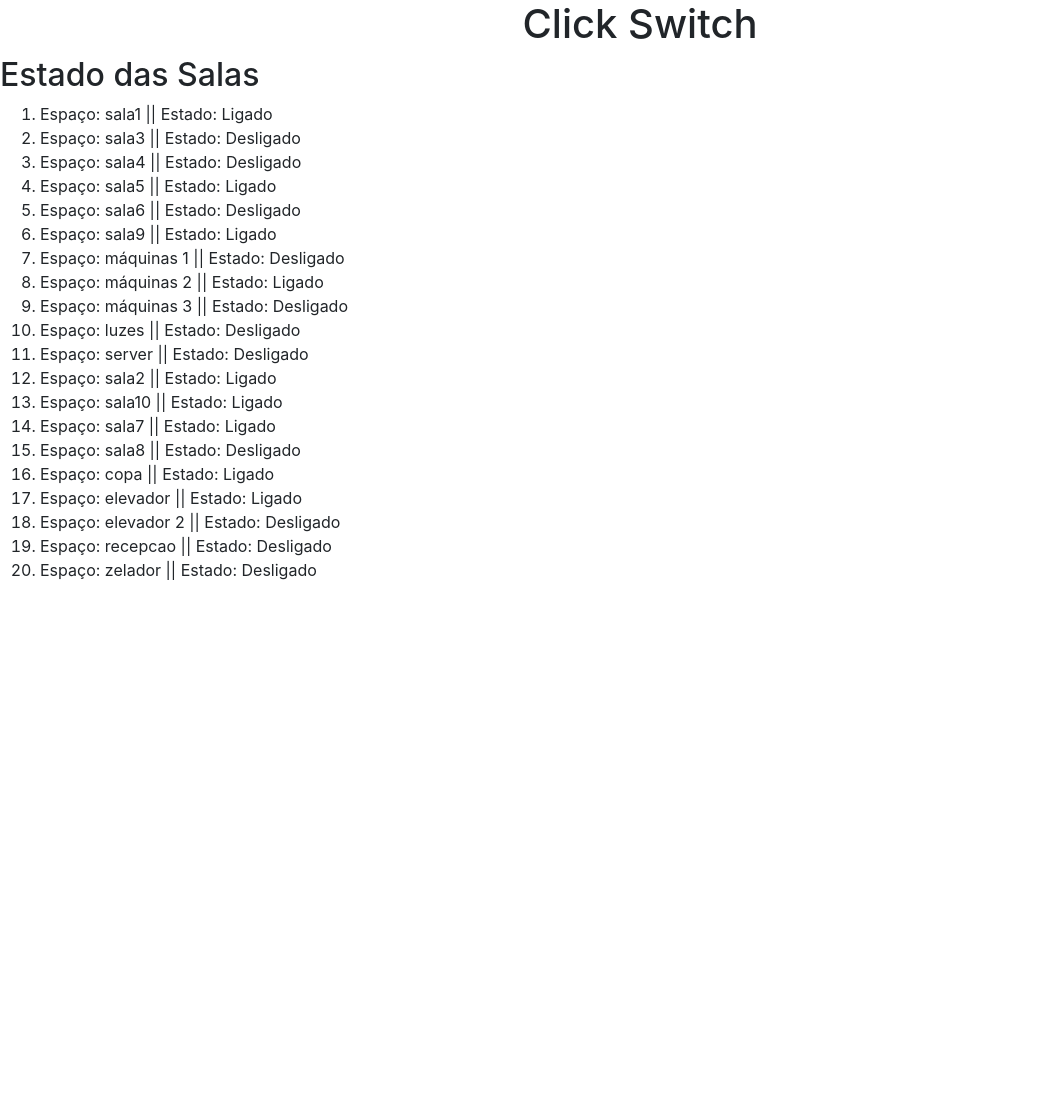
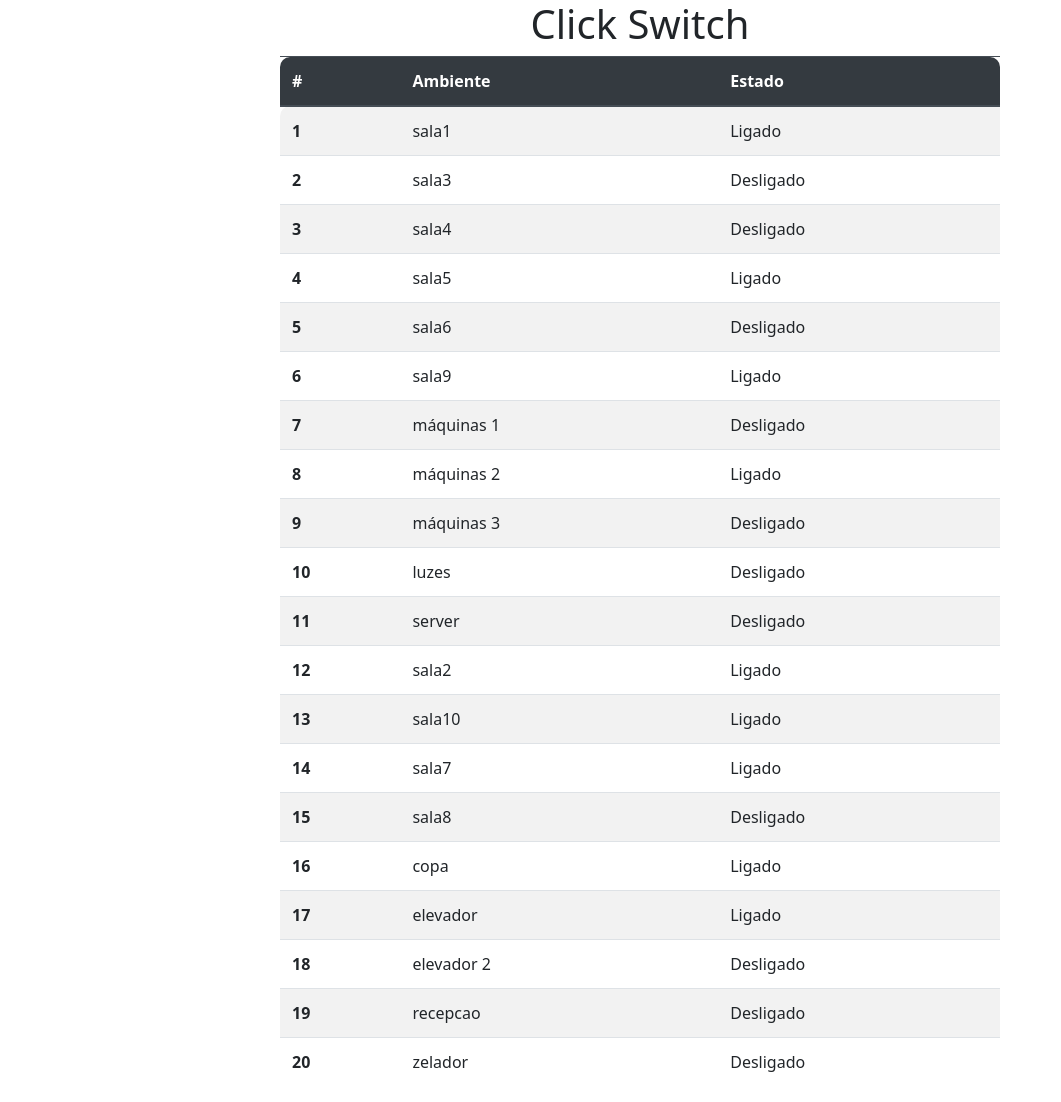
Before and after one commit to TeuPremium/Met-Comp, a Flask app: page / in a window 1280 px wide. Shown: the whole page, without its empty margins (0-1061 px from the left). Before the commit the page ends 580 px from the top, so only its background shows below. Run offline with Flask 3, Linux system fonts and the light colour scheme; some libraries are stand-ins or nearby versions.

Commit message:
Adicionando estilos para Tabela dos Ambientes

```diff
--- /dev/null
+++ b/app/static/style.css
@@ -0,0 +1,21 @@
+@charset "UTF-8";
+
+* {
+  margin: 0;
+  padding: 0;
+  font-family: system-ui, -apple-system, BlinkMacSystemFont, 'Segoe UI', Roboto, Oxygen, Ubuntu, Cantarell, 'Open Sans', 'Helvetica Neue', sans-serif;
+  box-sizing: border-box; /* A borda faz parte da conta de largura */
+}
+
+#Tabela{
+    display: flex;
+    align-items: center;
+    justify-content: center;
+}
+
+tr:first-child th:first-child { border-top-left-radius: 10px; }
+tr:first-child th:last-child { border-top-right-radius: 10px; }
+
+.table {
+    max-width: 720px;
+}
--- a/app/templates/index.html
+++ b/app/templates/index.html
@@ -6,27 +6,42 @@
     <meta http-equiv="X-UA-Compatible" content="IE=edge">
     <meta name="viewport" content="width=device-width, initial-scale=1.0">
     <!-- Bootstrap CSS -->
-    <link rel="stylesheet" href="https://stackpath.bootstrapcdn.com/bootstrap/4.3.1/css/bootstrap.min.css" integrity="sha384-ggOyR0iXCbMQv3Xipma34MD+dH/1fQ784/j6cY/iJTQUOhcWr7x9JvoRxT2MZw1T" crossorigin="anonymous">
+    <link rel="stylesheet" href="https://stackpath.bootstrapcdn.com/bootstrap/4.3.1/css/bootstrap.min.css"
+        integrity="sha384-ggOyR0iXCbMQv3Xipma34MD+dH/1fQ784/j6cY/iJTQUOhcWr7x9JvoRxT2MZw1T"
+        crossorigin="anonymous">
+    <!-- CSS Local -->
+    <link rel="stylesheet" type="text/css" href="{{ url_for('static', filename='style.css') }}">
+
     <title>ChatDeuPT</title>
 
     </head>
     <body>
         <header style="text-align: center;"><h1>Click Switch</h1></header>
 
-        <div>
-            <h2>Estado das Salas</h2>
-            <ol>
+        <div id="Tabela">
+            <table class="table table-striped">
+                <thead class="thead-dark">
+                    <tr>
+                    <th scope="col">#</th>
+                    <th scope="col">Ambiente</th>
+                    <th scope="col">Estado</th>
+                    </tr>
+                </thead>
+                <tbody>
                 {% for key, value in on_off.items() %}
-                <li>Espaço: {{ key }} || Estado: {% if value == 1 %} Ligado {% else %} Desligado {% endif %}</li>
-                {% endfor %}
-            </ol>
+                    <tr>
+                    <th scope="row">{{ loop.index }}</th>
+                    <td>{{ key }}</td>
+                    <td>{% if value == 1 %} Ligado {% else %} Desligado {% endif %}</td>
+                    </tr>
+                    {% endfor %}
+                </tbody>
+            </table>
         </div>
 
 
-
-
-    <!-- Optional JavaScript -->
-    <!-- jQuery first, then Popper.js, then Bootstrap JS -->
+    <!-- JavaScript Opcional-->
+    <!-- jQuery fprimeiro, depois Popper.js, e depois Bootstrap JS -->
     <script src="https://code.jquery.com/jquery-3.3.1.slim.min.js" integrity="sha384-q8i/X+965DzO0rT7abK41JStQIAqVgRVzpbzo5smXKp4YfRvH+8abtTE1Pi6jizo" crossorigin="anonymous"></script>
     <script src="https://cdnjs.cloudflare.com/ajax/libs/popper.js/1.14.7/umd/popper.min.js" integrity="sha384-UO2eT0CpHqdSJQ6hJty5KVphtPhzWj9WO1clHTMGa3JDZwrnQq4sF86dIHNDz0W1" crossorigin="anonymous"></script>
     <script src="https://stackpath.bootstrapcdn.com/bootstrap/4.3.1/js/bootstrap.min.js" integrity="sha384-JjSmVgyd0p3pXB1rRibZUAYoIIy6OrQ6VrjIEaFf/nJGzIxFDsf4x0xIM+B07jRM" crossorigin="anonymous"></script>
```
